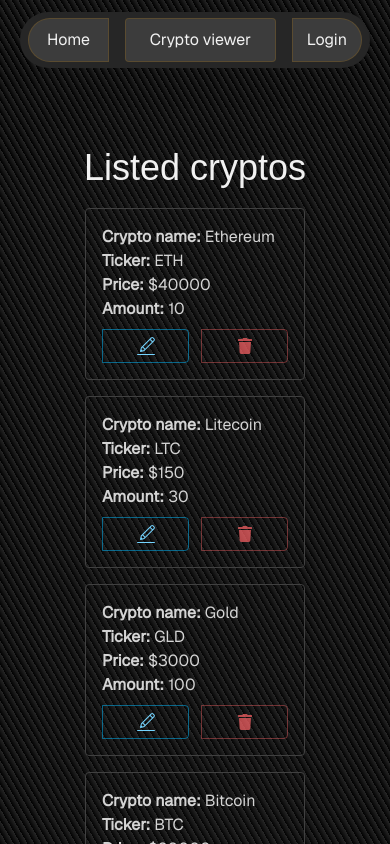
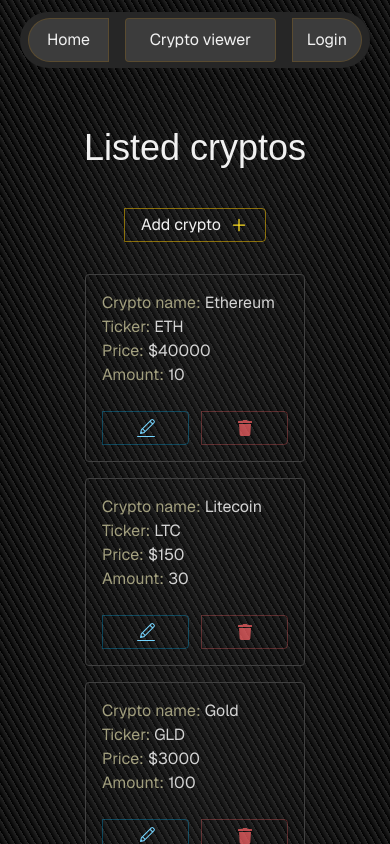
Before and after one commit to nazagutierrez/prueba-nextjs, a Next.js app: page /crypto in a window 390 px wide. Shown: the top 844 px of the page. Built offline with nearby package versions, Linux system fonts and the light colour scheme; data requests are answered from the project's data file; a web font is replaced by a local one.

Commit message:
Modal for mobile

```diff
--- /dev/null
+++ b/src/app/(pages)/crypto/components/AddModalMobile.tsx
@@ -0,0 +1,54 @@
+"use client";
+
+import React, { Dispatch, SetStateAction } from "react";
+import { CiEdit } from "react-icons/ci";
+import FormInput from "../FormInput";
+
+export default function AddModalMobile({
+  open,
+  onClose,
+  handleFormSubmit,
+}: {
+  open: boolean;
+  onClose: Dispatch<SetStateAction<boolean>>;
+  handleFormSubmit: () => void;
+}) {
+  if (!open) return null;
+
+  return (
+    <div className="fixed font-medium text-white mx-4 inset-0 z-50 flex items-center justify-center bg-black/20 backdrop-blur-[1px] bg-opacity-50">
+      <div className="bg-neutral-800 rounded-lg shadow-xl w-full max-w-[400px]">
+        <div className="flex items-center p-4 pb-6">
+          <CiEdit className="h-8 w-8 text-sky-400" />
+          <h3 className="ml-3 text-lg">Edit your crypto</h3>
+        </div>
+        <table>
+          <tbody>
+            <tr className="flex flex-col px-4 justify-center items-center">
+              <FormInput name="cryptoName" type="text" classname="w-full" />
+              <FormInput name="tickler" type="text" classname="w-full" />
+              <FormInput name="price" type="number" classname="w-full" />
+              <FormInput name="amount" type="number" classname="w-full" />
+            </tr>
+          </tbody>
+        </table>
+
+        <div className="flex justify-end gap-2 p-4 pt-0">
+          <button
+            onClick={handleFormSubmit}
+            form="editForm"
+            className="px-4 py-2 text-sm text-black bg-amber-300/70 rounded transition-all cursor-pointer"
+          >
+            Add
+          </button>
+          <button
+            onClick={() => onClose(false)}
+            className="px-4 py-2 text-sm bg-neutral-700 rounded hover:bg-neutral-600 transition-all cursor-pointer"
+          >
+            Cancel
+          </button>
+        </div>
+      </div>
+    </div>
+  );
+}
--- a/src/app/(pages)/crypto/components/MobileTable.tsx
+++ b/src/app/(pages)/crypto/components/MobileTable.tsx
@@ -3,6 +3,7 @@
 import React from "react";
 import { CiEdit } from "react-icons/ci";
 import { FaTrash } from "react-icons/fa";
+import { IoAddOutline } from "react-icons/io5";
 
 // Mobile view
 
@@ -18,6 +19,19 @@
   deleteCryptoMutation: UseMutationResult<string, Error, string, unknown>;
 }) => {
   return (
+    <>
+      <button
+        onClick={() => {
+          setIsModalOpen(true);
+        }}
+        className="border py-1 border-yellow-400/50 text-x mb-8 px-4 flex items-center justify-center rounded-r cursor-pointer h-[65%] content-center transition-colors lg:hidden block"
+        style={{ alignSelf: "anchor-center" }}
+      >
+        Add crypto
+        <i className="text-yellow-300 text-xl ms-2">
+        <IoAddOutline />
+        </i>
+      </button>
       <div className="grid grid-cols-1 sm:grid-cols-2 md:grid-cols-3 gap-4 lg:hidden">
         {cryptos?.map((crypto) => (
           <div
@@ -25,31 +39,31 @@
             className="w-[220px] relative border border-neutral-700 rounded p-4 text-neutral-300"
           >
             <p>
-            <strong>Crypto name:</strong> {crypto.name}
+              <span className="text-yellow-100/60">Crypto name:</span> {crypto.name}
             </p>
             <p>
-            <strong>Ticker:</strong> {crypto.ticker}
+              <span className="text-yellow-100/60">Ticker:</span> {crypto.ticker}
             </p>
             <p>
-            <strong>Price:</strong> ${crypto.price}
+              <span className="text-yellow-100/60">Price:</span> ${crypto.price}
             </p>
             <p>
-            <strong>Amount:</strong> {crypto.amount}
+              <span className="text-yellow-100/60">Amount:</span> {crypto.amount}
             </p>
-          <div className="flex gap-3 pt-2">
+            <div className="flex gap-3 pt-6">
               <button
                 onClick={() => {
                   setSelectedCrypto(crypto);
                   setIsModalOpen(true);
                 }}
-              className="border py-1 border-sky-400/50 text-2xl w-1/2 flex items-center justify-center rounded-r cursor-pointer text-sky-300 hover:text-sky-200 h-[65%] content-center transition-colors"
+                className="border py-1 border-sky-400/30 text-2xl w-1/2 flex items-center justify-center rounded-r cursor-pointer text-sky-300 hover:text-sky-200 h-[65%] content-center transition-colors"
                 style={{ alignSelf: "anchor-center" }}
               >
                 <CiEdit />
               </button>
               <button
                 onClick={() => deleteCryptoMutation.mutate(crypto.id)}
-              className="border py-2 border-red-400/40 w-1/2 justify-items-center rounded-r cursor-pointer text-red-400/70 hover:text-red-400 h-[65%] content-center transition-colors"
+                className="border py-2 border-red-400/30 w-1/2 flex items-center justify-center rounded-r cursor-pointer text-red-400/70 hover:text-red-400 h-[65%] content-center transition-colors"
                 style={{ alignSelf: "anchor-center" }}
               >
                 <FaTrash />
@@ -58,6 +72,7 @@
           </div>
         ))}
       </div>
+    </>
   );
 };
 
--- a/src/app/(pages)/crypto/page.tsx
+++ b/src/app/(pages)/crypto/page.tsx
@@ -13,6 +13,7 @@
 import ListCryptoRow from "./components/ListCryptoRow";
 import TableHead from "./components/TableHead";
 import MobileTable from "./components/MobileTable";
+import AddModalMobile from "./components/AddModalMobile";
 
 const Crypto = () => {
   const queryClient = useQueryClient();
@@ -70,6 +71,7 @@
         tickler.value = '';
         price.value = '';
         amount.value = '';
+        setIsModalOpen(false);
       },
       onError: (error: Error) => {
         toast(error.message);
@@ -79,7 +81,8 @@
 
   return (
     <div className="animate-fade-in-up relative flex flex-col items-center justify-start p-5 lg:p-20 pt-32 h-full">
-      <h1 className={`${titleFont.className} text-4xl py-5`}>Listed cryptos</h1>
+      <h1 className={`${titleFont.className} text-4xl pb-10 pt-0 sm:py-5`}>Listed cryptos</h1>
+      <AddModalMobile open={isModalOpen} onClose={setIsModalOpen} handleFormSubmit={handleFormSubmit} />
       {user?.username && (
         <h1 className="pb-5">
           Hi{" "}
@@ -90,7 +93,7 @@
         </h1>
       )}
       <form onSubmit={handleFormSubmit} id="myform"></form>
-      <div className="absolute mx-auto h-full w-[350px] bg-neutral-600/5 blur-3xl -z-20"></div>
+      <div className="absolute mx-auto h-full w-[200px] sm:w-[350px] bg-neutral-600/15 sm:bg-neutral-600/5 blur-3xl -z-20"></div>
       {/* Mobile view */}
       <MobileTable
         deleteCryptoMutation={deleteCryptoMutation}
```
Lines whose indentation alone changed are shown as unchanged.
